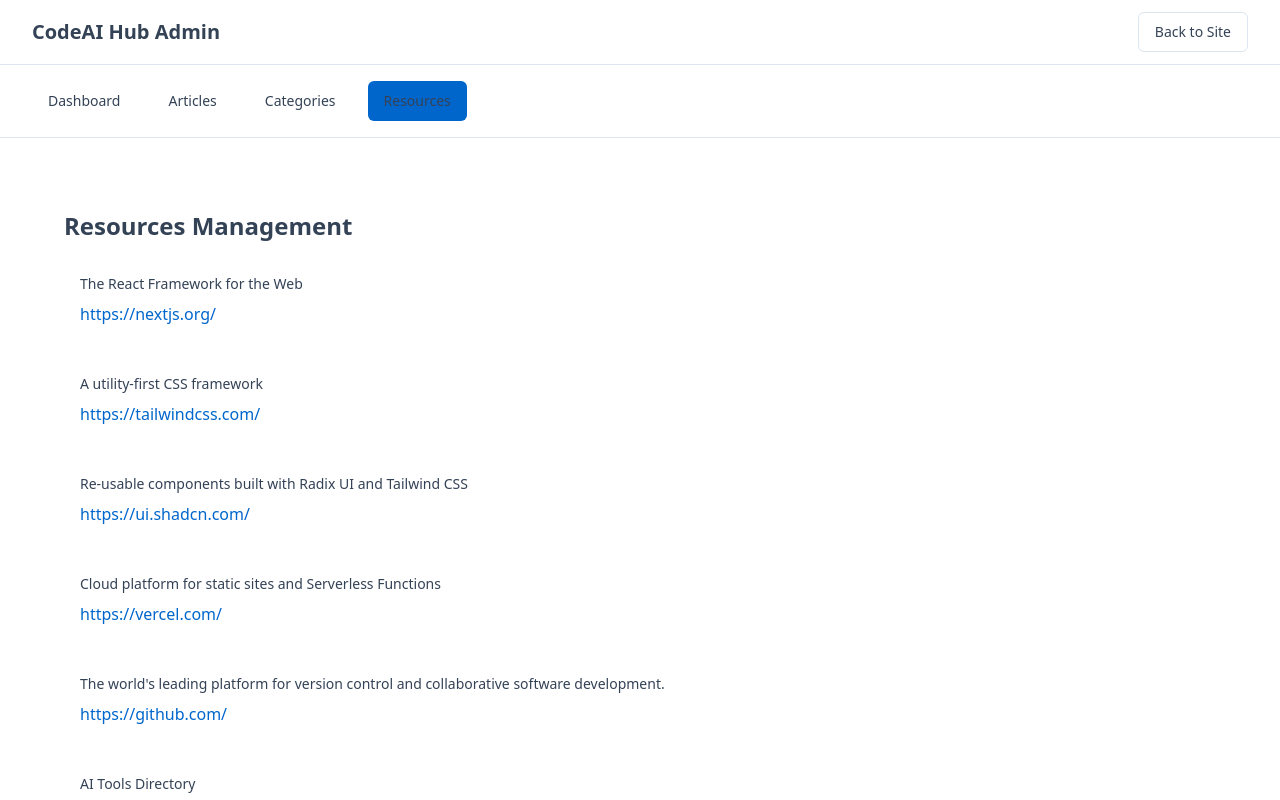
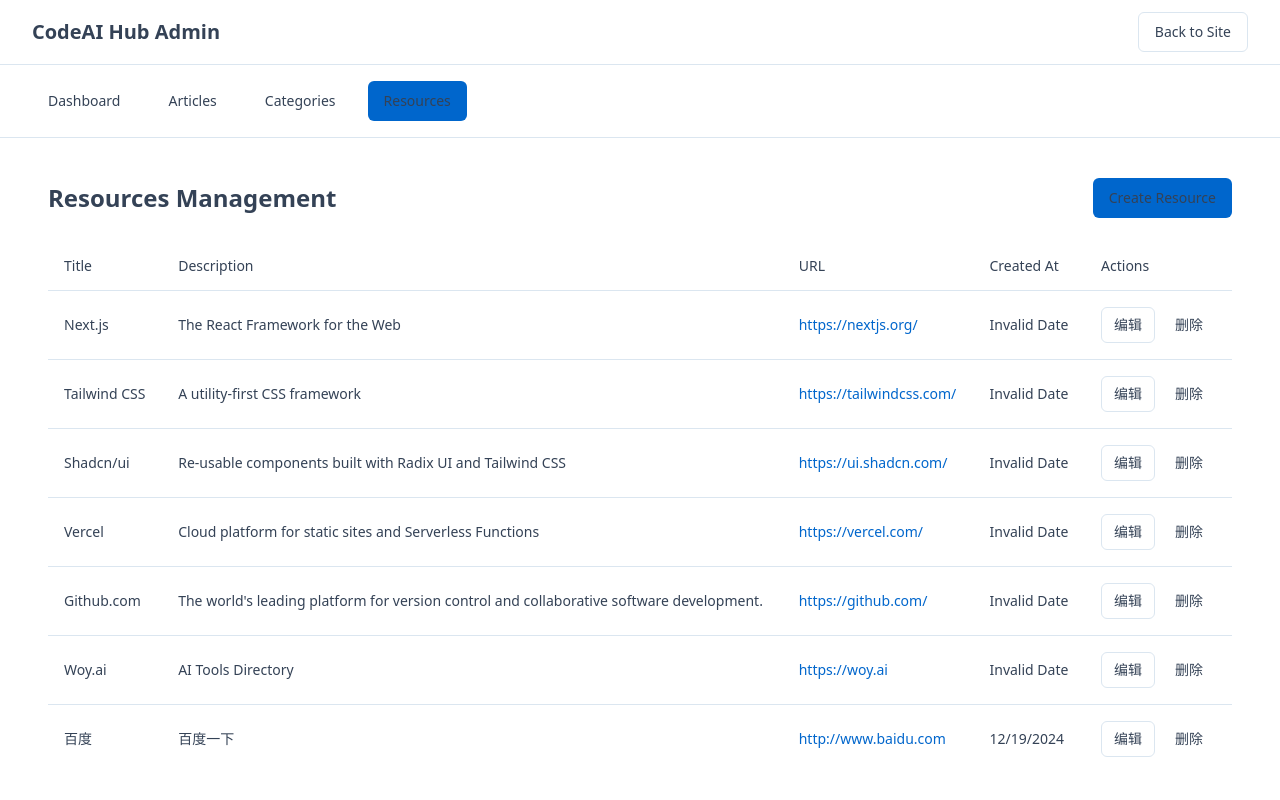
Before and after one commit to DevDenny/ai-dev-navigater, a Next.js app: page /admin/resources in a window 1280 px wide. Shown: the top 800 px of the page. Built offline with nearby package versions, Linux system fonts and the light colour scheme.

Commit message:
资源管理，创建删除

```diff
--- /dev/null
+++ b/src/app/admin/resources/create/page.js
@@ -0,0 +1,97 @@
+'use client';
+
+import { useState } from 'react';
+import { useRouter } from 'next/navigation';
+import { Button } from "@/components/ui/button";
+import { Input } from "@/components/ui/input";
+import { Textarea } from "@/components/ui/textarea";
+import { useToast } from "@/components/ui/use-toast";
+import Link from 'next/link';
+
+export default function CreateResource() {
+  const router = useRouter();
+  const { toast } = useToast();
+  const [formData, setFormData] = useState({
+    name: '',
+    description: '',
+    url: '',
+  });
+
+  const handleSubmit = async (e) => {
+    e.preventDefault();
+
+    try {
+      console.log('Submitting resource data:', formData);
+      const response = await fetch('/api/resources', {
+        method: 'POST',
+        headers: {
+          'Content-Type': 'application/json',
+        },
+        body: JSON.stringify(formData),
+      });
+
+      console.log('Response status:', response.status);
+      const data = await response.json();
+      console.log('Response data:', data);
+
+      if (!response.ok) throw new Error('Failed to create resource');
+
+      toast({
+        title: "Success",
+        description: "Resource created successfully",
+      });
+
+      router.push('/admin/resources');
+    } catch (error) {
+      console.error('Error in handleSubmit:', error);
+      toast({
+        title: "Error",
+        description: "Failed to create resource",
+        variant: "destructive",
+      });
+    }
+  };
+
+  return (
+    <div className="container mx-auto py-12 max-w-2xl">
+      <div className="flex justify-between items-center mb-6">
+        <h1 className="text-2xl font-bold">Create New Resource</h1>
+        <Link href="/admin/resources">
+          <Button variant="outline">Back</Button>
+        </Link>
+      </div>
+
+      <form onSubmit={handleSubmit} className="space-y-4">
+        <div>
+          <label className="block mb-2">Title</label>
+          <Input
+            value={formData.name}
+            onChange={(e) => setFormData({...formData, name: e.target.value})}
+            required
+          />
+        </div>
+
+        <div>
+          <label className="block mb-2">Description</label>
+          <Textarea
+            value={formData.description}
+            onChange={(e) => setFormData({...formData, description: e.target.value})}
+            required
+          />
+        </div>
+
+        <div>
+          <label className="block mb-2">URL</label>
+          <Input
+            type="url"
+            value={formData.url}
+            onChange={(e) => setFormData({...formData, url: e.target.value})}
+            required
+          />
+        </div>
+
+        <Button type="submit">Create Resource</Button>
+      </form>
+    </div>
+  );
+}
--- a/src/app/admin/resources/page.js
+++ b/src/app/admin/resources/page.js
@@ -1,15 +1,22 @@
 'use client';
 
 import { useState, useEffect } from 'react';
-import { Button } from "@/components/ui/button";
-import { Input } from "@/components/ui/input";
-import { Textarea } from "@/components/ui/textarea";
-import { Alert } from "@/components/ui/alert";
+import Link from 'next/link';
+import { useToast } from '@/components/ui/use-toast';
+import {
+  Table,
+  TableBody,
+  TableCell,
+  TableHead,
+  TableHeader,
+  TableRow,
+} from '@/components/ui/table';
+import { Button } from '@/components/ui/button';
 
 export default function ResourcesPage() {
   const [resources, setResources] = useState([]);
   const [isLoading, setIsLoading] = useState(true);
-  const [error, setError] = useState(null);
+  const { toast } = useToast();
 
   useEffect(() => {
     fetchResources();
@@ -22,38 +29,94 @@
       const data = await response.json();
       setResources(data);
     } catch (error) {
-      setError('Failed to load resources');
-      console.error(error);
+      toast({
+        title: "Error",
+        description: "Failed to load resources",
+        variant: "destructive",
+      });
     } finally {
       setIsLoading(false);
     }
   };
 
-  if (isLoading) return <div>Loading...</div>;
-  if (error) return <Alert variant="destructive">{error}</Alert>;
+  const handleDelete = async (resource) => {
+    if (!confirm('Are you sure you want to delete this resource?')) return;
+
+    try {
+      const response = await fetch(`/api/resources/${resource.id}`, {
+        method: 'DELETE',
+      });
+
+      if (!response.ok) throw new Error('Failed to delete resource');
+
+      toast({
+        title: "Success",
+        description: "Resource deleted successfully",
+      });
+
+      fetchResources();
+    } catch (error) {
+      toast({
+        title: "Error",
+        description: "Failed to delete resource",
+        variant: "destructive",
+      });
+    }
+  };
+
+  if (isLoading) return <div className="container mx-auto p-4">Loading...</div>;
 
   return (
-    <div className="container mx-auto py-12">
-      <h1 className="text-2xl font-bold mb-4">Resources Management</h1>
-      <div className="space-y-4">
-        {/* 资源列表 */}
-        {resources.map((resource, index) => (
-          <div key={index} className="p-4 bg-background-secondary rounded-lg">
-            <h3 className="font-medium">{resource.title}</h3>
-            <p className="text-sm text-text-light">{resource.description}</p>
-            <div className="mt-2">
-              <a
-                href={resource.url}
-                target="_blank"
-                rel="noopener noreferrer"
-                className="text-primary hover:text-primary-light"
-              >
-                {resource.url}
-              </a>
-            </div>
-          </div>
-        ))}
+    <div className="container mx-auto p-4">
+      <div className="flex justify-between items-center mb-6">
+        <h1 className="text-2xl font-bold">Resources Management</h1>
+        <Link href="/admin/resources/create">
+          <Button>Create Resource</Button>
+        </Link>
       </div>
+
+      <Table>
+        <TableHeader>
+          <TableRow>
+            <TableHead>Title</TableHead>
+            <TableHead>Description</TableHead>
+            <TableHead>URL</TableHead>
+            <TableHead>Created At</TableHead>
+            <TableHead>Actions</TableHead>
+          </TableRow>
+        </TableHeader>
+        <TableBody>
+          {resources.map((resource) => (
+            <TableRow key={resource.id}>
+              <TableCell>{resource.name}</TableCell>
+              <TableCell>{resource.description}</TableCell>
+              <TableCell>
+                <a href={resource.url} target="_blank" rel="noopener noreferrer"
+                   className="text-primary hover:text-primary-light">
+                  {resource.url}
+                </a>
+              </TableCell>
+              <TableCell>{new Date(resource.createdAt).toLocaleDateString()}</TableCell>
+              <TableCell>
+                <div className="space-x-2">
+                  <Link href={`/admin/resources/edit/${resource.id}`}>
+                    <Button variant="outline" size="sm">
+                      编辑
+                    </Button>
+                  </Link>
+                  <Button
+                    variant="destructive"
+                    size="sm"
+                    onClick={() => handleDelete(resource)}
+                  >
+                    删除
+                  </Button>
+                </div>
+              </TableCell>
+            </TableRow>
+          ))}
+        </TableBody>
+      </Table>
     </div>
   );
 }
--- /dev/null
+++ b/src/app/api/resources/[id]/route.js
@@ -0,0 +1,60 @@
+import { NextResponse } from 'next/server';
+import { Octokit } from '@octokit/rest';
+import { getCurrentBranch } from '@/lib/utils';
+
+const octokit = new Octokit({
+  auth: process.env.GITHUB_TOKEN
+});
+
+const owner = process.env.GITHUB_OWNER;
+const repo = process.env.GITHUB_REPO;
+const githubPath = 'data/json/resources.json';
+
+export async function DELETE(request, { params }) {
+  try {
+    const branch = getCurrentBranch();
+    console.log('Starting delete operation:', { id: params.id, branch });
+
+    // 获取现有资源
+    const { data: currentFile } = await octokit.repos.getContent({
+      owner,
+      repo,
+      path: githubPath,
+      ref: branch
+    });
+
+    // 解析当前资源列表
+    const content = Buffer.from(currentFile.content, 'base64').toString('utf8');
+    const resources = JSON.parse(content);
+    console.log('Current resources count:', resources.length);
+
+    // 过滤掉要删除的资源
+    const updatedResources = resources.filter(resource => resource.id !== params.id);
+    console.log('Updated resources count:', updatedResources.length);
+
+    if (updatedResources.length === resources.length) {
+      console.log('Resource not found:', params.id);
+      return NextResponse.json({ error: 'Resource not found' }, { status: 404 });
+    }
+
+    // 更新到 GitHub
+    await octokit.repos.createOrUpdateFileContents({
+      owner,
+      repo,
+      branch,
+      path: githubPath,
+      message: `Delete resource: ${params.id}`,
+      content: Buffer.from(JSON.stringify(updatedResources, null, 2)).toString('base64'),
+      sha: currentFile.sha
+    });
+
+    console.log('Resource deleted successfully');
+    return NextResponse.json({ success: true });
+  } catch (error) {
+    console.error('Error deleting resource:', error);
+    return NextResponse.json(
+      { error: 'Failed to delete resource', details: error.message },
+      { status: 500 }
+    );
+  }
+}
--- a/src/app/api/resources/route.js
+++ b/src/app/api/resources/route.js
@@ -11,6 +11,14 @@
 const repo = process.env.GITHUB_REPO;
 const githubPath = 'data/json/resources.json';
 const localPath = path.join(process.cwd(), 'data', 'json', 'resources.json');
+
+// 添加分支控制
+const apiBranch = process.env.GITHUB_API_BRANCH || 'main';
+const devBranch = process.env.GITHUB_DEV_BRANCH || 'dev';
+
+function getCurrentBranch() {
+  return process.env.NODE_ENV === 'development' ? devBranch : apiBranch;
+}
 
 /**
  * 从 GitHub 获取资源列表
@@ -67,30 +75,58 @@
  * 更新资源列表到 GitHub 和本地
  */
 export async function POST(req) {
-  const updatedResources = await req.json();
+  try {
+    const newResource = await req.json();
+    console.log('Received new resource:', newResource);
+    const branch = getCurrentBranch();
+    console.log('Current branch:', branch);
 
-  try {
+    // 获取现有资源
     const { data: currentFile } = await octokit.repos.getContent({
       owner,
       repo,
       path: githubPath,
+      ref: branch  // 指定分支
     });
 
+    let resources = [];
+    try {
+      const content = Buffer.from(currentFile.content, 'base64').toString('utf8');
+      resources = JSON.parse(content);
+      if (!Array.isArray(resources)) {
+        resources = [];
+        console.log('Existing resources is not an array, initializing empty array');
+      }
+    } catch (error) {
+      console.log('Error parsing resources, initializing empty array:', error);
+      resources = [];
+    }
+
+    // 添加新资源
+    const updatedResources = [...resources, {
+      ...newResource,
+      id: Date.now().toString(),
+      createdAt: new Date().toISOString()
+    }];
+
+    // 更新到 GitHub
     await octokit.repos.createOrUpdateFileContents({
       owner,
       repo,
+      branch: branch,  // 指定分支
       path: githubPath,
-      message: 'Update resources',
+      message: 'Add new resource',
       content: Buffer.from(JSON.stringify(updatedResources, null, 2)).toString('base64'),
-      sha: currentFile.sha,
+      sha: currentFile.sha
     });
 
-    // 注意：本地文件更新已被注释，因为在生产环境中可能不需要
-    // fs.writeFileSync(localPath, JSON.stringify(updatedResources, null, 2));
-
-    return NextResponse.json(updatedResources);
+    console.log('Resource created successfully on branch:', branch);
+    return NextResponse.json({ success: true, resource: newResource });
   } catch (error) {
-    console.error('Error updating resources:', error);
-    return NextResponse.json({ error: 'Failed to update resources' }, { status: 500 });
+    console.error('Error in POST /api/resources:', error);
+    return NextResponse.json(
+      { error: 'Failed to create resource', details: error.message },
+      { status: 500 }
+    );
   }
 }
--- a/src/lib/utils.js
+++ b/src/lib/utils.js
@@ -1,5 +1,13 @@
 import { clsx } from "clsx";
 import { twMerge } from "tailwind-merge";
+
+// 分支控制
+const apiBranch = process.env.GITHUB_API_BRANCH || 'main';
+const devBranch = process.env.GITHUB_DEV_BRANCH || 'dev';
+
+export function getCurrentBranch() {
+  return process.env.NODE_ENV === 'development' ? devBranch : apiBranch;
+}
 
 // 用于合并 CSS 类名的工具函数
 export function cn(...inputs) {
```
